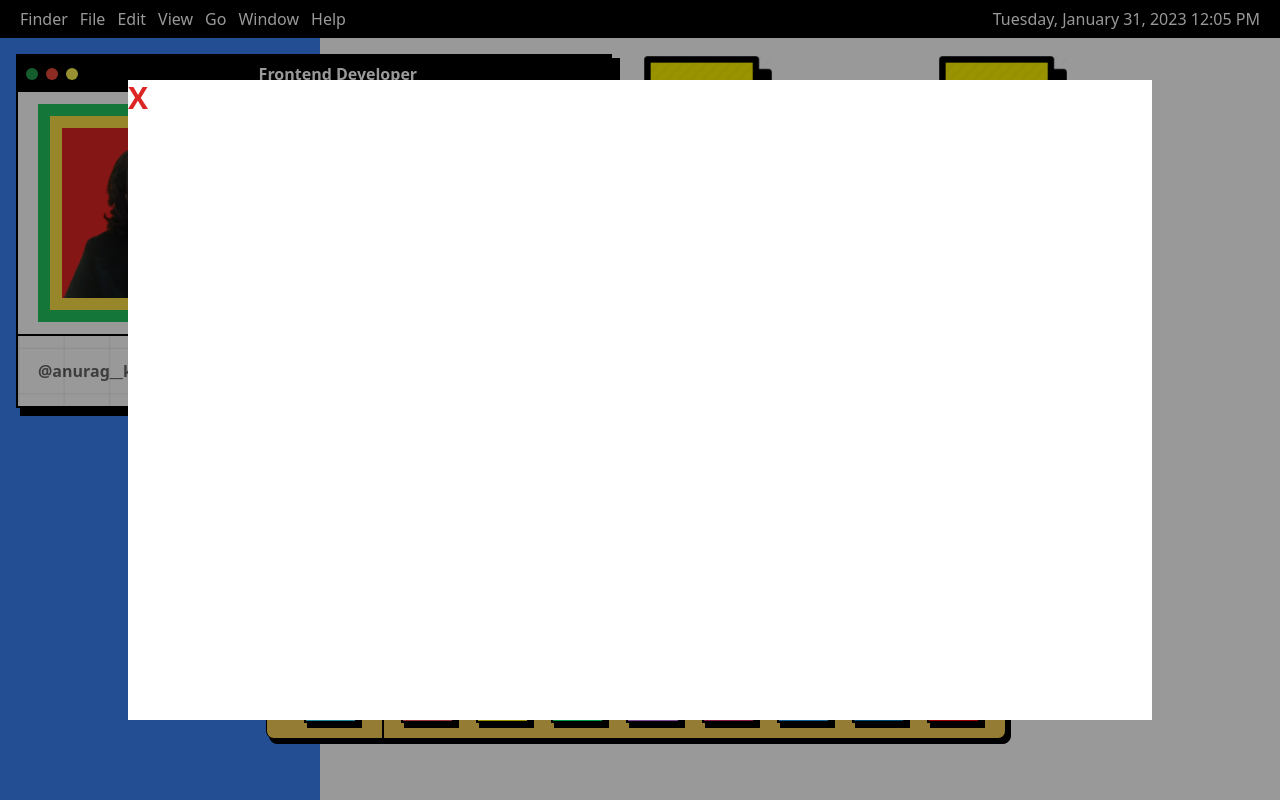
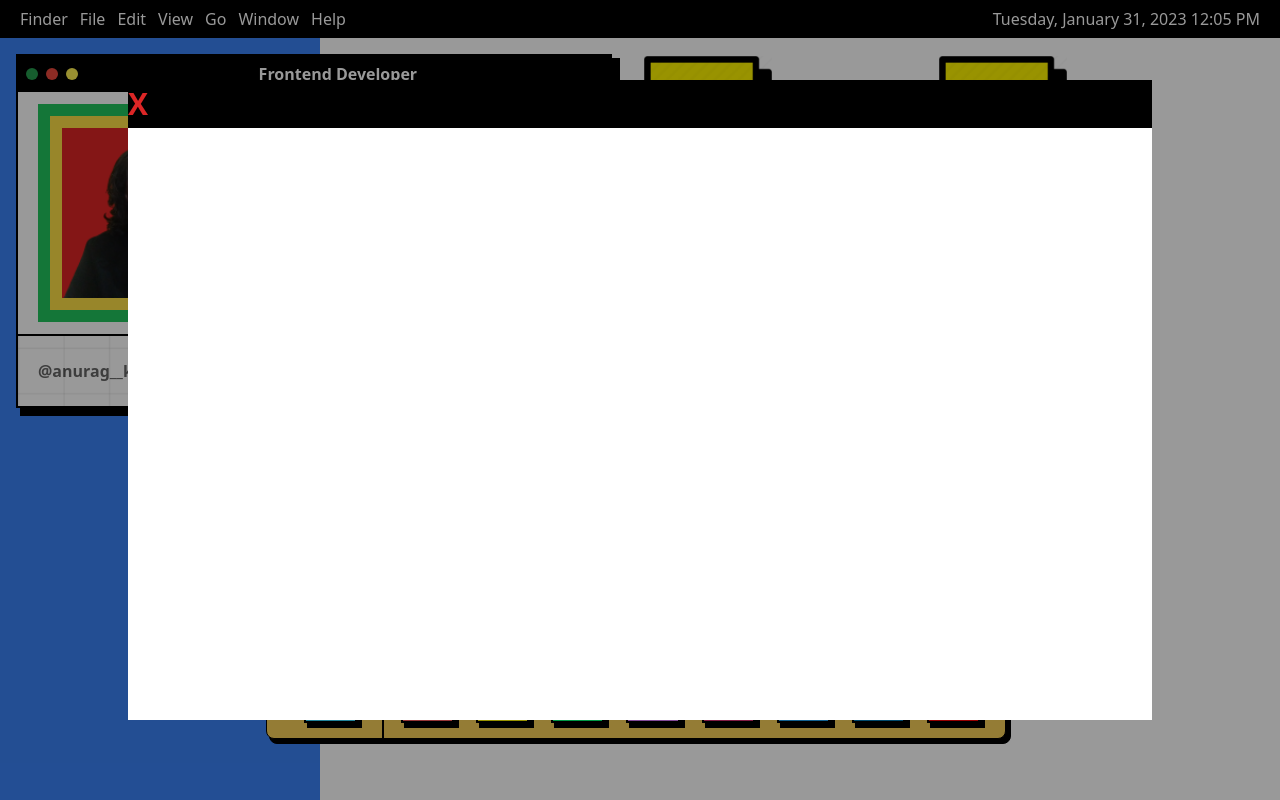
Before and after one commit to Anurag-Kochar-1/neu-os-portfolio, a Next.js app: page / in a window 1280 px wide. Both pictures are taken after a click on the element "Skills". Built offline with nearby package versions, Linux system fonts and the light colour scheme.

Commit message:
draggable-folder-added

```diff
--- a/components/Folder/Folder.tsx
+++ b/components/Folder/Folder.tsx
@@ -1,5 +1,7 @@
+import React, { useContext } from 'react'
 import { FolderContext } from '@/context/FolderContext/FolderContext'
-import React, { useContext } from 'react'
+import Draggable from 'react-draggable';
+
 
 const Folder = () => {
     const { isFolderOpen, setIsFolderOpen }: any = useContext(FolderContext)
@@ -7,14 +9,21 @@ const Folder = () => {
 
     if (!isFolderOpen) return null
     return (
+
         <div className='z-30 fixed inset-0 w-full h-screen bg-black/[.40] flex justify-center items-center'>
+            <Draggable
+                handle='.headerHandle'
+            >
                 <div className='w-[80%] h-[80vh] bg-white'>
+                    <div className='headerHandle w-full h-12 bg-black flex justify-between items-center'>
                         <strong
                             className='text-3xl text-red-600'
                             onClick={() => setIsFolderOpen(!isFolderOpen)}> X
                         </strong>
                     </div>
+                </div>
 
+            </Draggable>
         </div>
     )
 }
--- a/package.json
+++ b/package.json
@@ -18,6 +18,7 @@
     "next": "13.1.6",
     "react": "18.2.0",
     "react-dom": "18.2.0",
+    "react-draggable": "^4.4.5",
     "react-icons": "^4.7.1",
     "tailwind-scrollbar-hide": "^1.1.7",
     "typescript": "4.9.5"
```
Also changed, not shown: 1 other file (tests, documents, lock files or other folders). Lines whose indentation alone changed are shown as unchanged.
